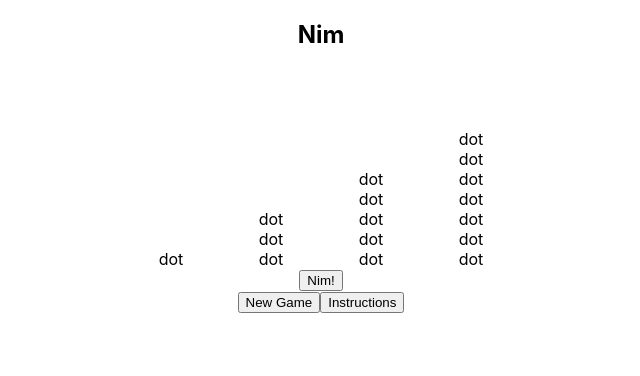
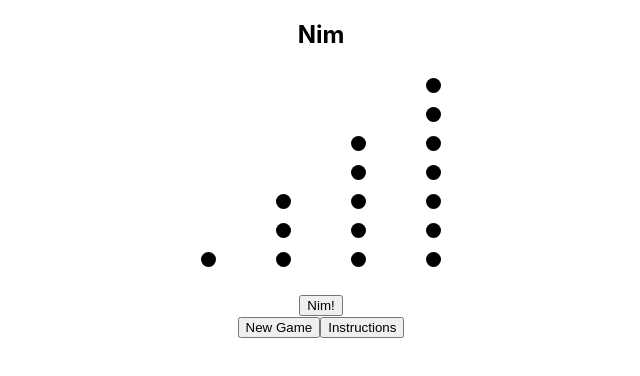
Before and after one commit to conmart/nimv2, a React (Create React App) app: page / in a window 1280 px wide. Shown: the top 376 px of the page, without its empty margins (319-959 px from the left). Built offline with nearby package versions, Linux system fonts and the light colour scheme.

Commit message:
working initial dot selection logic

```diff
--- a/src/App.js
+++ b/src/App.js
@@ -6,14 +6,12 @@ import { reducer } from "./state/reducer";
 
 import "./App.css";
 
-function App() {
-  return (
+const App = () => (
   <StateProvider initialState={initialState} reducer={reducer}>
     <div className="App">
       <Welcome />
     </div>
   </StateProvider>
 );
-}
 
 export default App;
--- a/src/components/GameBoard/DotColumn/Dot/index.jsx
+++ b/src/components/GameBoard/DotColumn/Dot/index.jsx
@@ -1,7 +1,39 @@
-import React from "react";
+import React, { useState } from "react";
+import { useStateValue } from "../../../../state";
 
-function Dot() {
-  return <div>dot</div>;
+import "./styles.css";
+
+function Dot({ column }) {
+  const [active, toggleActive] = useState(false);
+  const [
+    {
+      gameBoard: { dotsSelected, selectedColumn },
+    },
+    dispatch,
+  ] = useStateValue();
+
+  // console.log(dotsSelected, selectedColumn);
+
+  const dotClicked = () => {
+    if (!selectedColumn || selectedColumn === column) {
+      const newDotCount = active ? dotsSelected - 1 : dotsSelected + 1;
+      const newSelectedColumn = newDotCount > 0 ? column : null;
+      const payload = {
+        dotsSelected: newDotCount,
+        selectedColumn: newSelectedColumn,
+      };
+      dispatch({ type: "DOT_CLICKED", payload });
+      toggleActive(!active);
+    }
+  };
+
+  const dotStyle = active ? "dot selected" : "dot";
+
+  return (
+    <div className="dotContainer" onClick={dotClicked}>
+      <span className={dotStyle} />
+    </div>
+  );
 }
 
 export default Dot;
--- /dev/null
+++ b/src/components/GameBoard/DotColumn/Dot/styles.css
@@ -0,0 +1,25 @@
+.dotContainer {
+  padding: 5px;
+  margin: 2px;
+  cursor: pointer;
+}
+
+.inactive {
+  cursor: not-allowed;
+}
+
+.dot {
+  display: block;
+  height: 15px;
+  width: 15px;
+  border-radius: 50%;
+  background-color: black;
+}
+
+.selected {
+  background-color: #03d3fc;
+}
+
+.unavailable {
+  background-color: #808080;
+}
--- a/src/components/GameBoard/DotColumn/index.jsx
+++ b/src/components/GameBoard/DotColumn/index.jsx
@@ -5,11 +5,9 @@ import Dot from "./Dot";
 import "./styles.css";
 
 const DotColumn = ({ index, numberOfDots }) => {
-  console.log(index, numberOfDots, 'column')
-
   const dots = [];
   for (let i = numberOfDots; i > 0; i--) {
-    dots.push(<Dot />);
+    dots.push(<Dot column={index} key={i} />);
   }
 
   return (
--- a/src/components/GameBoard/DotColumn/styles.css
+++ b/src/components/GameBoard/DotColumn/styles.css
@@ -3,4 +3,5 @@
   display: flex;
   flex-direction: column;
   justify-content: flex-end;
+  align-items: center;
 }
--- a/src/components/GameBoard/index.jsx
+++ b/src/components/GameBoard/index.jsx
@@ -14,7 +14,7 @@ const GameBoard = () => {
   }
 
   const columns = gameBoard.columns.map((column, index) => (
-    <DotColumn index={index} numberOfDots={column} />
+    <DotColumn index={index} numberOfDots={column} key={index} />
   ));
 
   return (
--- a/src/components/GameBoard/styles.css
+++ b/src/components/GameBoard/styles.css
@@ -1,7 +1,8 @@
 .columnsContainer {
-  height: 200px;
-  width: 400px;
+  height: 205px;
+  width: 300px;
   margin: 0 auto;
   display: flex;
   justify-content: center;
+  padding-bottom: 20px;
 }
--- a/src/state/initialState.js
+++ b/src/state/initialState.js
@@ -1,7 +1,8 @@
 export const initialState = {
   activeGame: true,
   gameBoard: {
+    columns: [1, 3, 5, 7],
+    dotsSelected: 0,
     selectedColumn: null,
-    columns: [1, 3, 5, 7],
   }
 };
--- a/src/state/reducer.js
+++ b/src/state/reducer.js
@@ -1,12 +1,25 @@
 export const reducer = (state, action) => {
   switch (action.type) {
-    case 'NEW_GAME':
-      console.log('hit case')
+    case "NEW_GAME":
       return {
         ...state,
         activeGame: action.payload,
       };
-      default:
-        return state;
+    case "DOT_CLICKED":
+      const { gameBoard } = state;
+      const {
+        payload: { dotsSelected, selectedColumn },
+      } = action;
+      const newGameBoard = {
+        ...gameBoard,
+        dotsSelected,
+        selectedColumn,
+      };
+      return {
+        ...state,
+        gameBoard: newGameBoard,
+      };
+    default:
+      return state;
   }
 };
```
Lines whose indentation alone changed are shown as unchanged.
